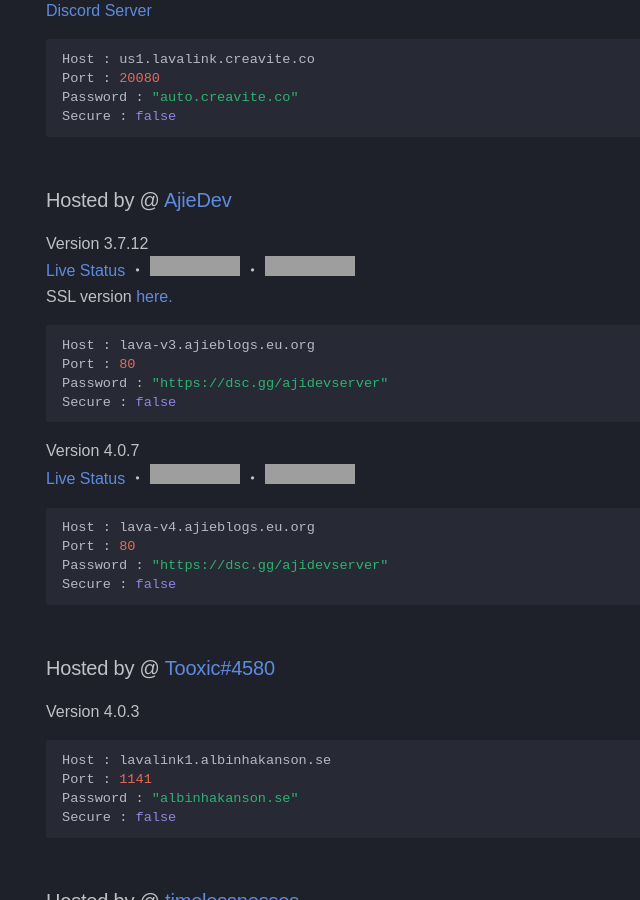
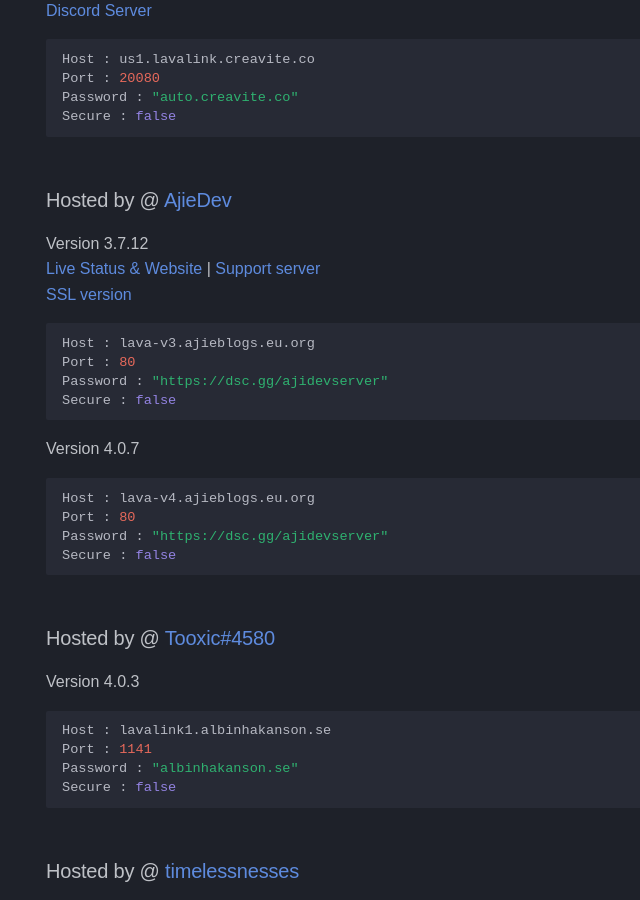
Before and after one commit to DarrenOfficial/lavalink-list, an MkDocs documentation site: the page built from docs/NoSSL/lavalink-without-ssl.md, in a window 1280 px wide and 900 px high, scrolled down 2184 px. Shown: the whole window, without its empty margins (0-640 px from the left). Built offline with MkDocs 1.6.1 and Material for MkDocs 9.7.7, drawn with Linux system fonts in a browser that asks for light colours; some web fonts are replaced; comment, search, counter and statistics services are not loaded; a style sheet for code colours, icons or effects is not loaded; grey boxes are pictures that could not be loaded.

Commit message:
Update lavalink-without-ssl.md

````diff
--- a/docs/NoSSL/lavalink-without-ssl.md
+++ b/docs/NoSSL/lavalink-without-ssl.md
@@ -20,6 +20,7 @@ hide:
     You must update your bot library to support v4!
 
 <!-- SUPPORT OTHER CONTRIBUTORS BY PLACING THE NEW LAVALINK AT THE VERY BOTTOM OF THE OTHERS! -->
+<!-- FOR ADVERTISING CONTACT ads@darrennathanael.com , PLEASE READ FAQS FOR MORE INFO! -->
 
 ### Hosted by @ [Cloud Reedroux](https://reedroux.biz/)
 Version 4.x
@@ -103,8 +104,8 @@ Secure : false
 
 ### Hosted by @ [AjieDev](https://github.com/AjieDev)
 Version 3.7.12 <br />
-[Live Status](https://lava-stat.ajieblogs.eu.org/) ・ ![stat](https://status.ajieblogs.eu.org/api/badge/10/status) ・ ![up](https://status.ajieblogs.eu.org/api/badge/10/uptime)<br />
-SSL version [here.](https://lavalink.darrennathanael.com/SSL/lavalink-with-ssl/#hosted-by-ajiedev) <br />
+[Live Status & Website](https://lavalink.ajiedev.tech/) | [Support server](https://dsc.gg/ajidevserver) <br />
+[SSL version](https://lavalink.darrennathanael.com/SSL/lavalink-with-ssl/#hosted-by-ajiedev)
 ```bash
 Host : lava-v3.ajieblogs.eu.org
 Port : 80
@@ -112,7 +113,6 @@ Password : "https://dsc.gg/ajidevserver"
 Secure : false
 ```
 Version 4.0.7 <br />
-[Live Status](https://lava-stat.ajieblogs.eu.org/) ・ ![statv4](https://status.ajieblogs.eu.org/api/badge/11/status) ・ ![upv4](https://status.ajieblogs.eu.org/api/badge/11/uptime)<br />
 ```bash
 Host : lava-v4.ajieblogs.eu.org
 Port : 80
````
